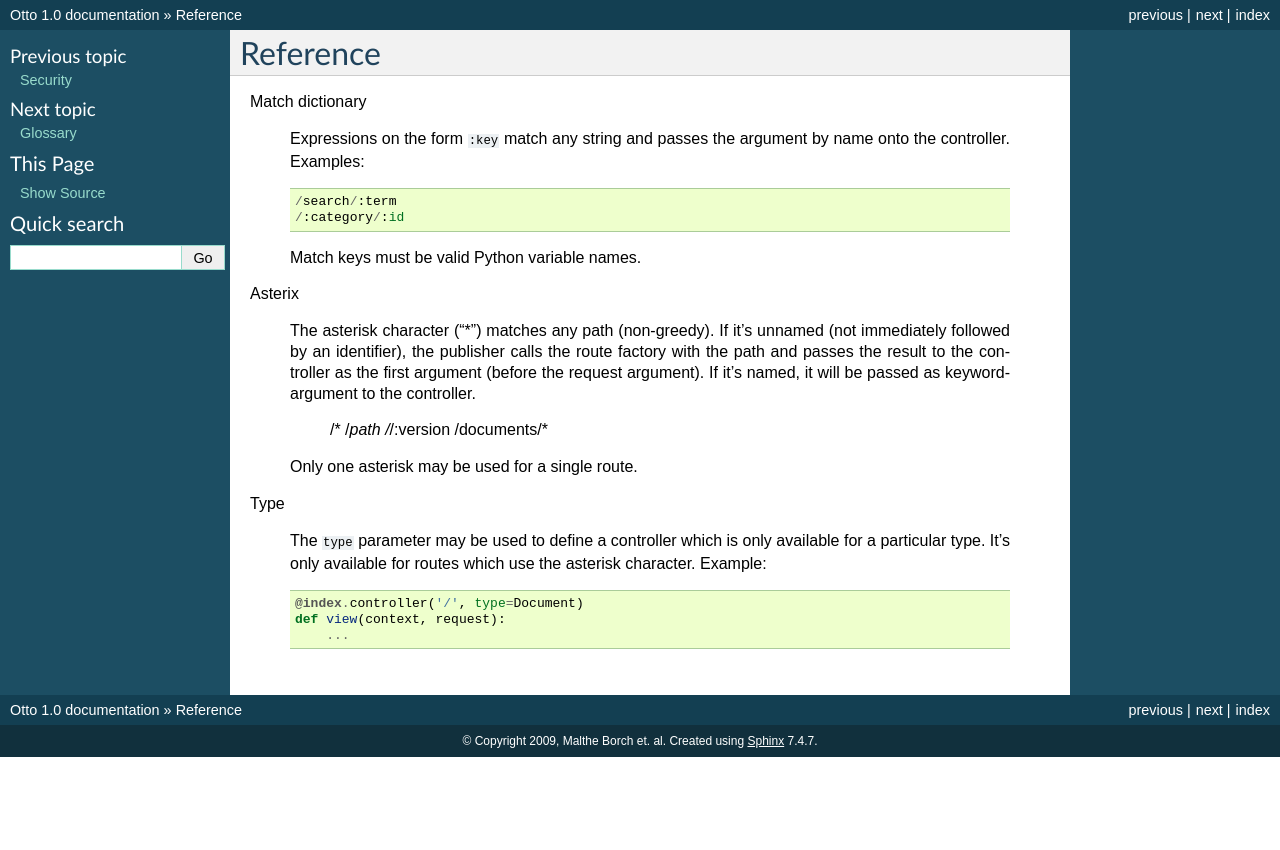
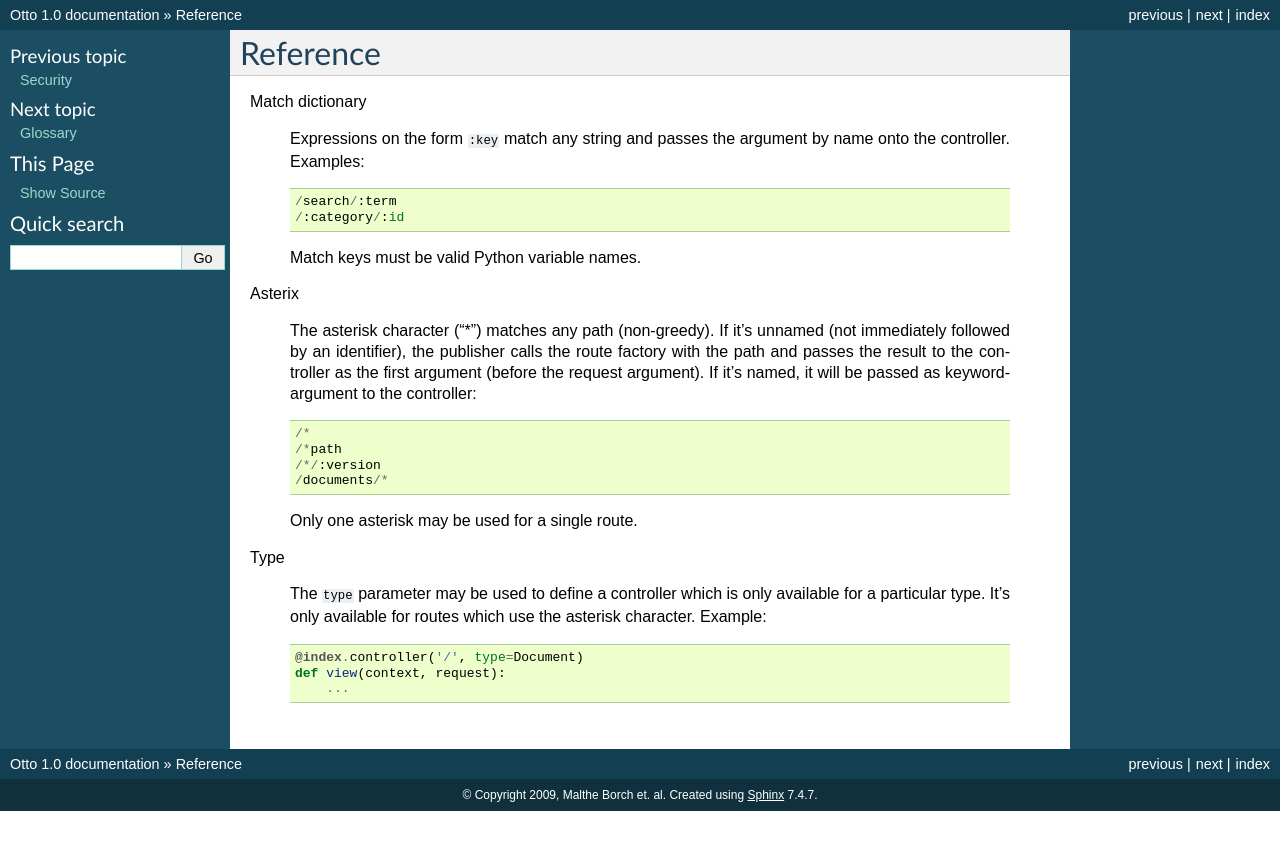
Before and after one commit to malthe/otto, a Sphinx documentation site: the page built from otto/docs/reference.rst, in a window 1280 px wide. Shown: the top 850 px of the page. Built offline with Sphinx 7.4.7, drawn with Linux system fonts in a browser that asks for light colours.

Commit message:
Fixed formatting.

```diff
--- a/otto/docs/reference.rst
+++ b/otto/docs/reference.rst
@@ -19,7 +19,8 @@ Asterix
   unnamed (not immediately followed by an identifier), the publisher
   calls the route factory with the path and passes the result to the
   controller as the first argument (before the request argument). If
-  it's named, it will be passed as keyword-argument to the controller.
+  it's named, it will be passed as keyword-argument to the
+  controller::
 
     /*
     /*path
```
